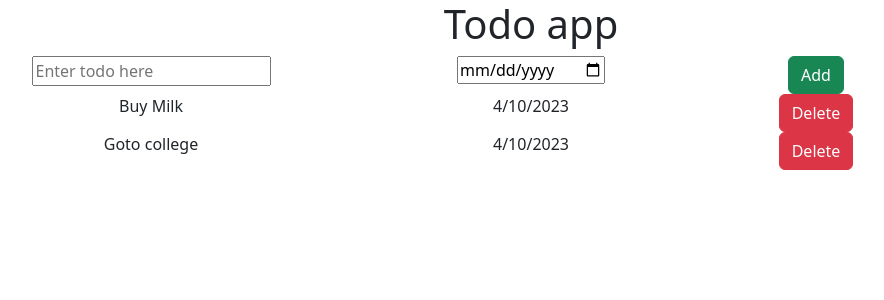
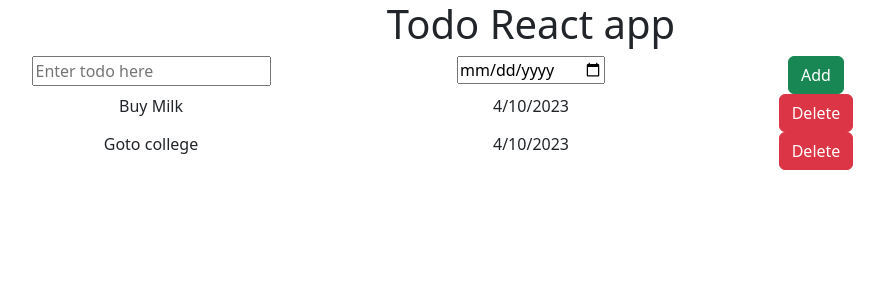
Before and after one commit to Tridib11/React_KG, a React (Vite) app in the folder projects/Todo-app/: page / in a window 1280 px wide. Shown: the top 300 px of the page, without its empty margins (109-993 px from the left). Built offline with nearby package versions, Linux system fonts and the light colour scheme.

Commit message:
File added

```diff
--- a/projects/Todo-app/src/components/AppName.jsx
+++ b/projects/Todo-app/src/components/AppName.jsx
@@ -1,3 +1,3 @@
 export function AppName(){
-  return <h1>Todo app</h1>
+  return <h1>Todo React app</h1>
 }
```
